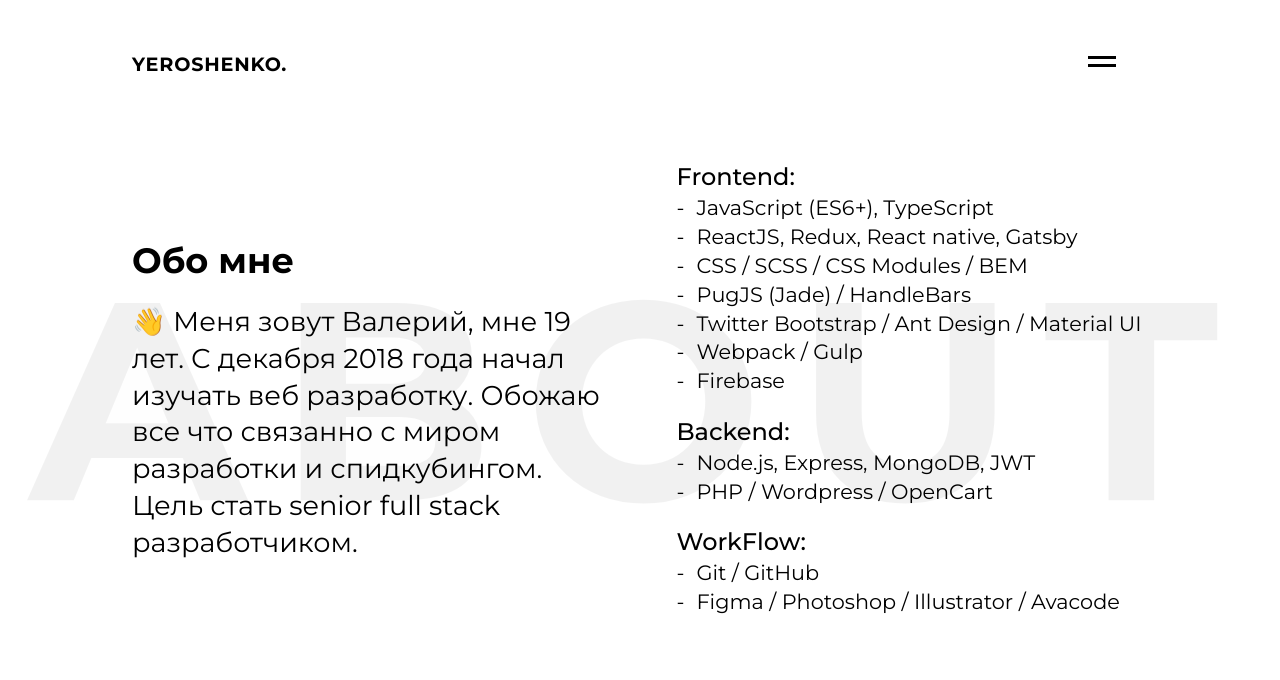
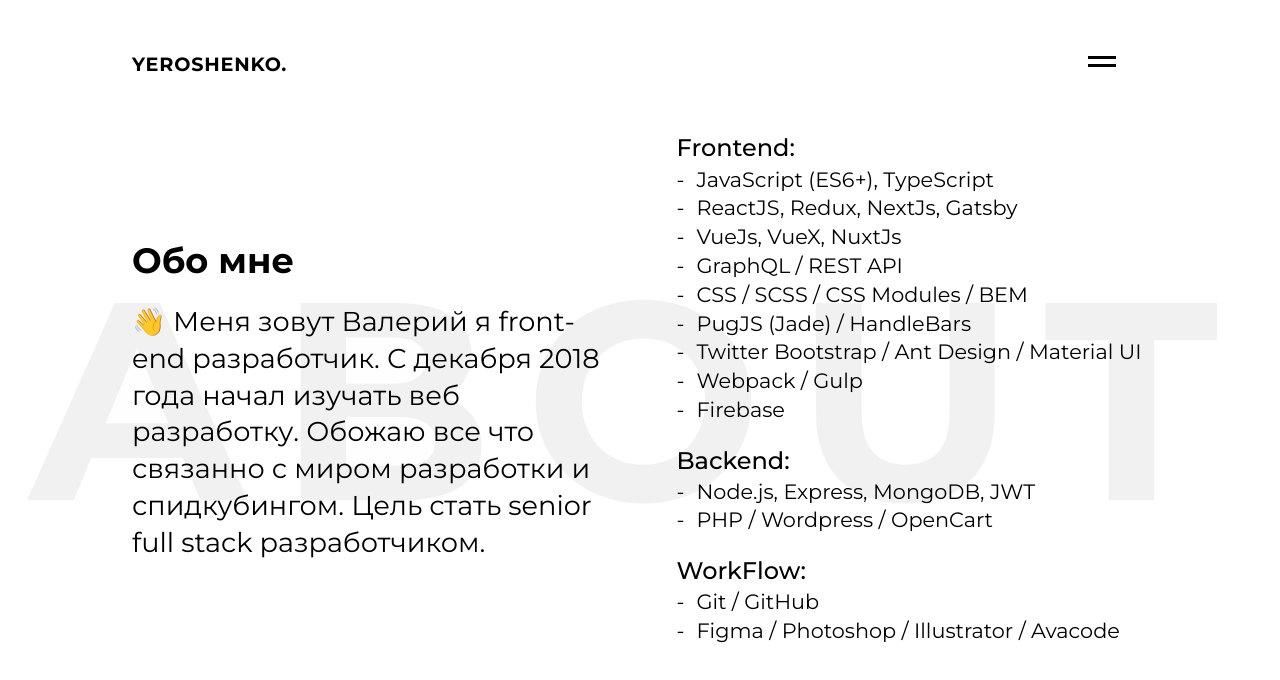
Before and after one commit to Yeroshenko/portfolio_legacy, a React (Create React App) app: page /about in a window 1280 px wide. Shown: the top 680 px of the page. Built offline with nearby package versions, Linux system fonts and the light colour scheme.

Commit message:
content: change CV and about me

```diff
--- a/src/content.js
+++ b/src/content.js
@@ -25,19 +25,20 @@ export const allCases = [
   }
 ]
 
-export const aboutMe = `👋 Меня зовут Валерий, мне 19 лет.
+export const aboutMe = `👋 Меня зовут Валерий я front-end разработчик.
   С декабря 2018 года начал изучать веб разработку.
   Обожаю все что связанно с миром разработки и спидкубингом.
   Цель стать senior full stack разработчиком.`
 
-// export const summaryLink = 'https://www.work.ua/ru/resumes/5721943/'
 
 export const skills = [
   {
     category: 'Frontend',
     technologies: [
       'JavaScript (ES6+), TypeScript',
-      'ReactJS, Redux, React native, Gatsby',
+      'ReactJS, Redux, NextJs, Gatsby',
+      'VueJs, VueX, NuxtJs',
+      'GraphQL / REST API',
       'CSS / SCSS / CSS Modules / BEM',
       'PugJS (Jade) / HandleBars',
       'Twitter Bootstrap / Ant Design / Material UI',
```
Also changed, not shown: 1 other file (tests, documents, lock files or other folders).
